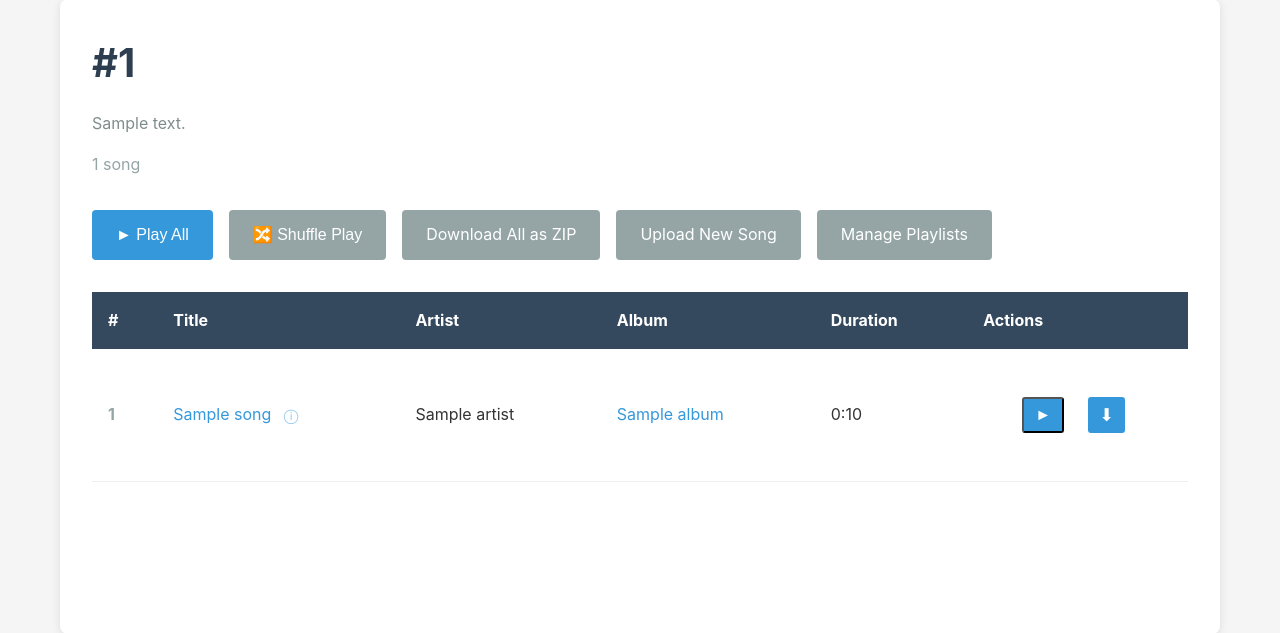
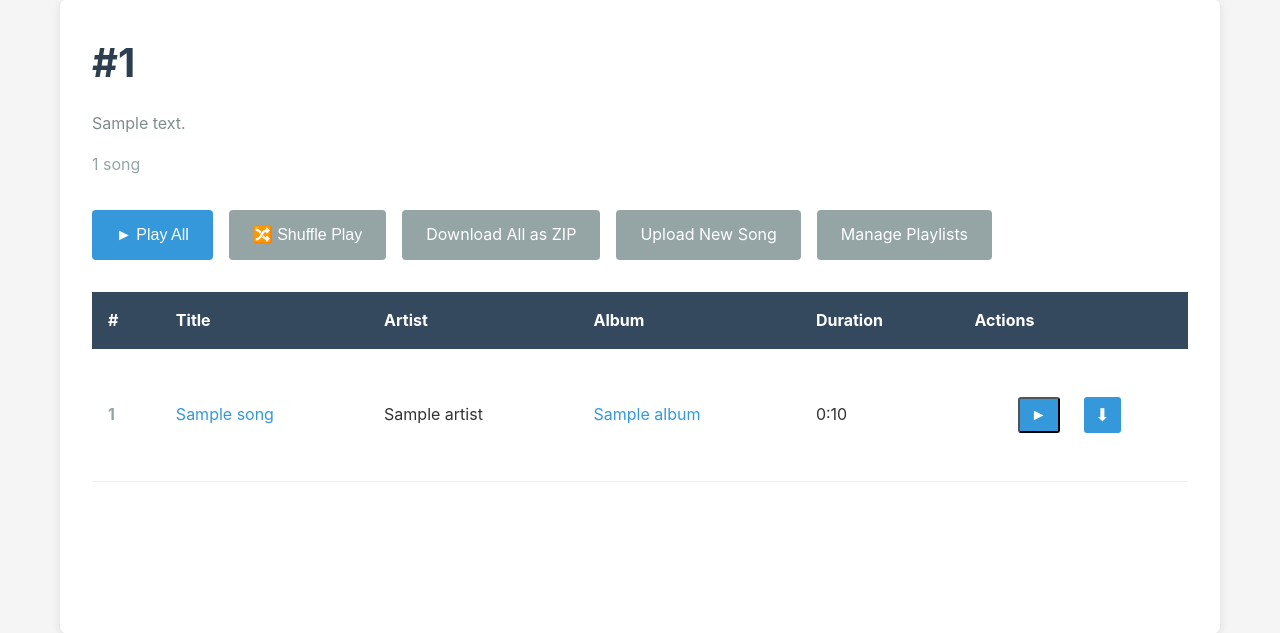
Before and after one commit to richardahasting/hastingtx-music, a Flask app: page /music/tag/1 in a window 1280 px wide. Shown: the part 237-870 px from the top of the page. Run offline with Flask 3, Linux system fonts and the light colour scheme; a database or web service that is not in the repository returns one stand-in record (values such as "Sample title"); some libraries are stand-ins or nearby versions.

Commit message:
Fix song title to link to song page instead of playing
Restored original behavior: clicking song title navigates to
the song detail page. Use the play button (▶) to play a song
in the playlist player.

🤖 Generated with [Claude Code](https://claude.com/claude-code)

Co-Authored-By: Claude <noreply@anthropic.com>

```diff
--- a/static/css/style.css
+++ b/static/css/style.css
@@ -1223,21 +1223,6 @@ footer {
     text-decoration: underline;
 }
 
-/* Song detail link */
-.song-detail-link {
-    color: #95a5a6;
-    text-decoration: none;
-    margin-left: 8px;
-    font-size: 0.9rem;
-    opacity: 0.6;
-    transition: opacity 0.2s;
-}
-
-.song-detail-link:hover {
-    opacity: 1;
-    color: #3498db;
-}
-
 /* Song row playing state */
 .song-row.playing {
     background-color: #e8f4fd;
@@ -1250,17 +1235,6 @@ footer {
 .song-row.playing .song-number::before {
     content: '♪ ';
     color: #3498db;
-}
-
-/* Song play title hover */
-.song-play-title {
-    color: #3498db;
-    transition: color 0.2s;
-}
-
-.song-play-title:hover {
-    color: #2980b9;
-    text-decoration: underline;
 }
 
 /* Playlist Player - Fixed at bottom */
--- a/templates/playlist.html
+++ b/templates/playlist.html
@@ -51,10 +51,9 @@
                     <td class="song-number">{{ loop.index }}</td>
                     <td class="song-title">
                         <div class="song-title-wrapper">
-                            <span class="song-play-title" style="cursor: pointer;">
+                            <a href="{{ url_for('song', identifier=song.identifier) }}">
                                 {{ song.title }}
-                            </span>
-                            <a href="{{ url_for('song', identifier=song.identifier) }}" class="song-detail-link" title="View song details">&#9432;</a>
+                            </a>
                             {% set tags = song_tags_map[song.id] if song_tags_map and song.id in song_tags_map else [] %}
                             {% if song.description or song.genre or tags %}
                             <div class="song-tooltip">
@@ -211,15 +210,6 @@ const PlaylistPlayer = {
         document.querySelectorAll('.btn-play-song').forEach(btn => {
             btn.addEventListener('click', (e) => {
                 e.stopPropagation();
-                const row = e.target.closest('.song-row');
-                const index = parseInt(row.dataset.songIndex);
-                this.playSongByOriginalIndex(index);
-            });
-        });
-
-        // Song title click to play
-        document.querySelectorAll('.song-play-title').forEach(title => {
-            title.addEventListener('click', (e) => {
                 const row = e.target.closest('.song-row');
                 const index = parseInt(row.dataset.songIndex);
                 this.playSongByOriginalIndex(index);
```
